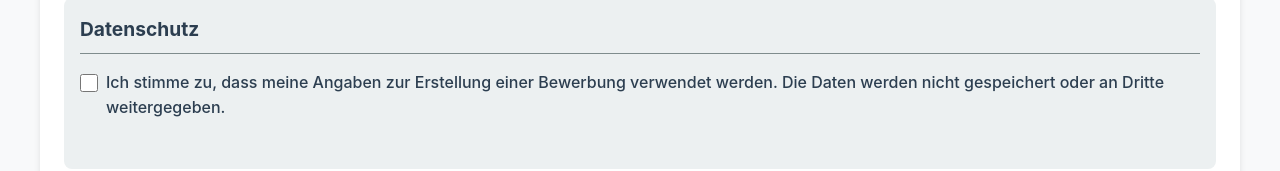
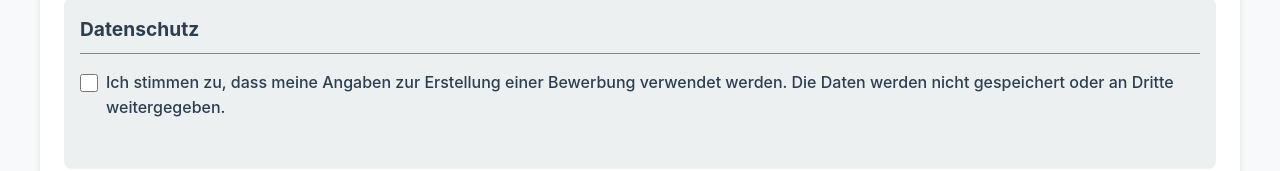
Before and after one commit to jeyjey1508/bewerbungsagent, a website: page bewerbungsagent/public/index.html in a window 1280 px wide. Shown: the part 2952-3123 px from the top of the page. Drawn offline with Linux system fonts and the light colour scheme.

Commit message:
index.html

```diff
--- a/bewerbungsagent/public/index.html
+++ b/bewerbungsagent/public/index.html
@@ -606,7 +606,7 @@
                             <div class="checkbox-group">
                                 <input type="checkbox" id="privacyConsent" name="privacyConsent" required>
                                 <label for="privacyConsent">
-                                    Ich stimme zu, dass meine Angaben zur Erstellung einer Bewerbung verwendet werden.
+                                    Ich stimmen zu, dass meine Angaben zur Erstellung einer Bewerbung verwendet werden.
                                     Die Daten werden nicht gespeichert oder an Dritte weitergegeben.
                                 </label>
                             </div>
```
